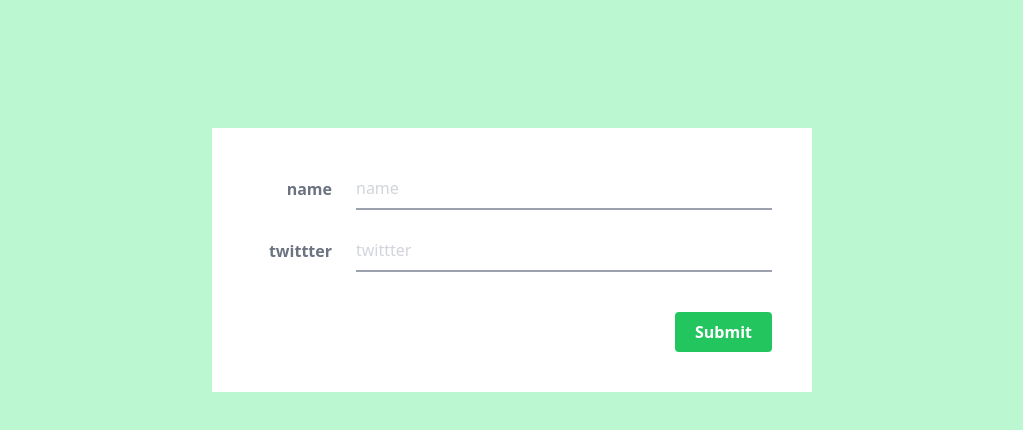
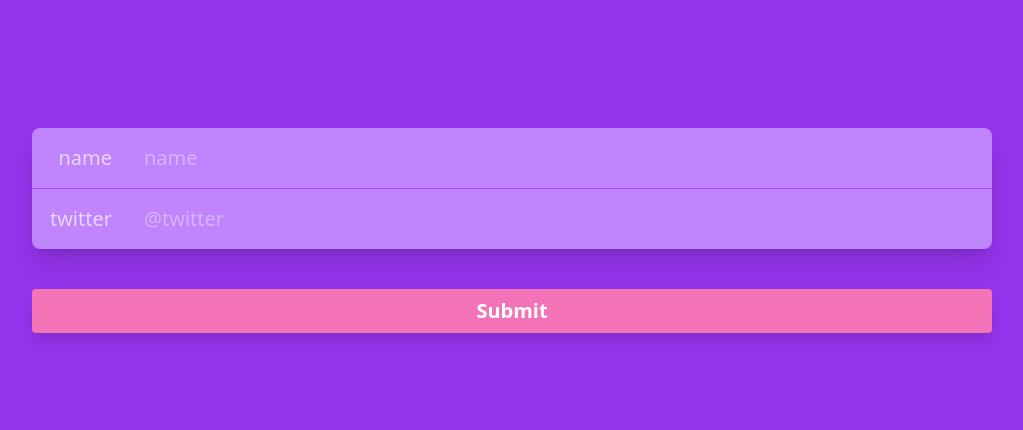
Before and after one commit to jcdacula7/learntailwindcss, a website: page public/index.html in a window 1280 px wide. Shown: the whole page, without its empty margins (128-1151 px from the left). Drawn offline with Linux system fonts and the light colour scheme.

Commit message:
code colorful form

```diff
--- a/public/index.html
+++ b/public/index.html
@@ -15,14 +15,14 @@
     </style>
   </head>
   <body>
-    <!-- minimal form -->
-    <div class="min-h-screen bg-green-200 py-32 px-10">
-      <div class="bg-white p-10 mx-auto lg:w-1/2 md:w-2/3">
-        <form action="">
-          <div class="flex items-center mb-5 text-gray-500">
-            <label
-              for="name"
-              class="inline-block w-20 text-right mr-6 font-bold"
+    <!-- colorful form -->
+    <div class="bg-purple-600 py-32 px-10 min-h-screen text-xl">
+      <form action="" class="mx-auto sm:w-4/5">
+        <div class="shadow-xl">
+          <div
+            class="flex items-center bg-purple-400 rounded-t-lg border-b border-purple-500"
+          >
+            <label for="name" class="w-20 text-right mr-8 text-purple-200"
               >name</label
             >
             <input
@@ -30,34 +30,30 @@
               name="name"
               id="name"
               placeholder="name"
-              class="border-b-2 border-gray-400 focus:border-green-500 flex-1 py-2 placeholder-gray-300 outline-none"
+              class="flex-1 p-4 pl-0 bg-transparent placeholder-purple-300 outline-none text-white"
             />
           </div>
-          <div class="flex items-center mb-10 text-gray-500">
-            <label
-              for="twittter"
-              class="inline-block w-20 text-right mr-6 font-bold"
-              >twittter</label
+          <div class="flex items-center bg-purple-400 rounded-b-lg mb-10">
+            <label for="twitter" class="w-20 mr-8 text-right text-purple-200"
+              >twitter</label
             >
             <input
               type="text"
-              twittter="twittter"
-              id="twittter"
-              placeholder="twittter"
-              class="border-b-2 border-gray-400 focus:border-green-500 outline-none flex-1 py-2 placeholder-gray-300"
+              name="twitter"
+              id="twitter"
+              placeholder="@twitter"
+              class="flex-1 p-4 pl-0 bg-transparent placeholder-purple-300 outline-none text-white"
             />
           </div>
+        </div>
 
-          <div class="text-right">
         <button
           type="submit"
-              class="bg-green-500 py-2 px-5 rounded text-white font-bold"
+          class="w-full bg-pink-400 rounded shadow-lg font-bold py-2 text-white"
         >
           Submit
         </button>
-          </div>
       </form>
-      </div>
     </div>
   </body>
 </html>
```
Also changed, not shown: README.md, public/output.css. Lines whose indentation alone changed are shown as unchanged.
